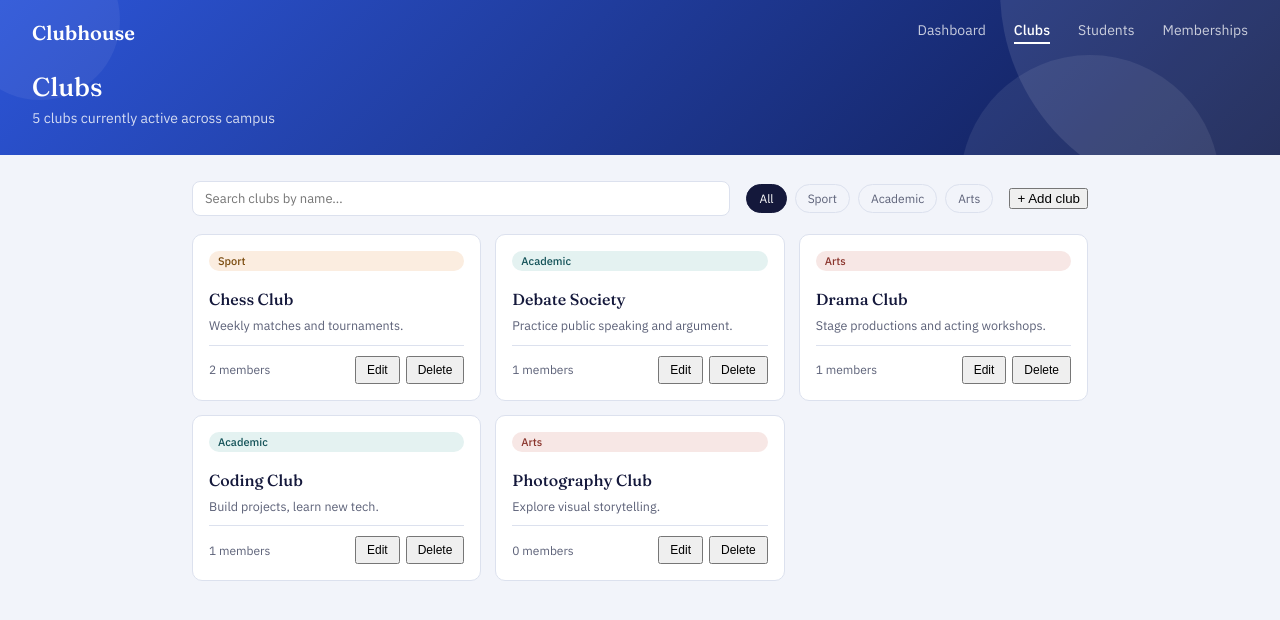
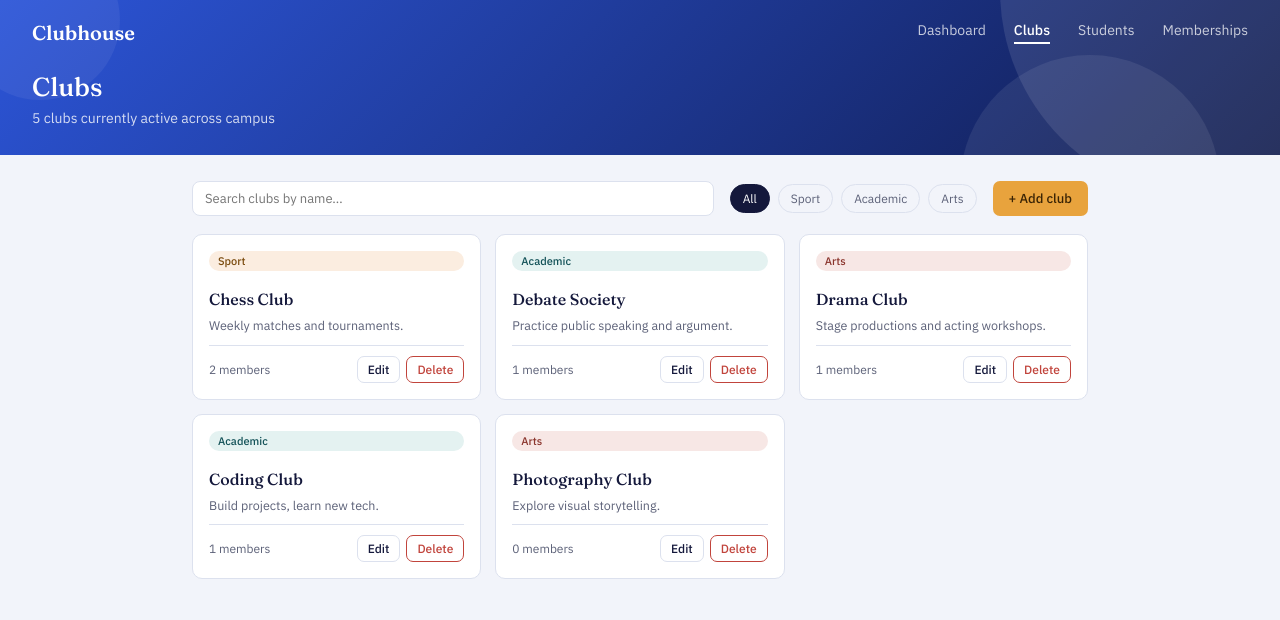
Before and after one commit to Umar-Kamani/school_club_management, a React app in the folder frontend/: page /clubs in a window 1280 px wide. Shown: the top 620 px of the page. Built offline with nearby package versions, Linux system fonts and the light colour scheme; the HTML template or start-up script is replaced by a standard one.

Commit message:
Updated index.css to style the buttons across all pages

```diff
--- a/frontend/src/index.css
+++ b/frontend/src/index.css
@@ -17,3 +17,60 @@ h1, h2, h3 {
   font-weight: 500;
   margin: 0;
 }
+
+
+.btn {
+  font-size: 13px;
+  font-weight: 500;
+  padding: 9px 16px;
+  border-radius: 7px;
+  cursor: pointer;
+  border: none;
+  font-family: var(--font-sans);
+}
+
+.btn.primary { background: var(--marigold); color: #3A2405; }
+.btn.ghost { background: transparent; border: 1px solid var(--hairline); color: var(--ink); }
+.btn.danger { background: transparent; border: 1px solid var(--brick); color: var(--brick); }
+.btn.small { padding: 5px 10px; font-size: 12px; }
+
+.chip {
+  display: inline-block;
+  font-size: 11px;
+  font-weight: 500;
+  padding: 3px 9px;
+  border-radius: 10px;
+}
+
+.chip.sport { background: #FBEDE0; color: var(--marigold-text); }
+.chip.academic { background: var(--teal-tint); color: var(--teal-text); }
+.chip.arts { background: #F7E7E5; color: #8A342C; }
+
+.feedback {
+  background: var(--teal-tint);
+  color: var(--teal-text);
+  font-size: 13px;
+  padding: 10px 14px;
+  border-radius: 8px;
+  margin-bottom: 16px;
+}
+
+.form-panel {
+  border: 1px dashed var(--hairline);
+  border-radius: 10px;
+  padding: 20px;
+  background: var(--mist);
+}
+
+.form-error {
+  color: var(--brick);
+  font-size: 12px;
+  margin: -6px 0 12px;
+}
+
+.section-label {
+  font-size: 13px;
+  font-weight: 500;
+  color: var(--muted);
+  margin: 30px 0 12px;
+}
```
